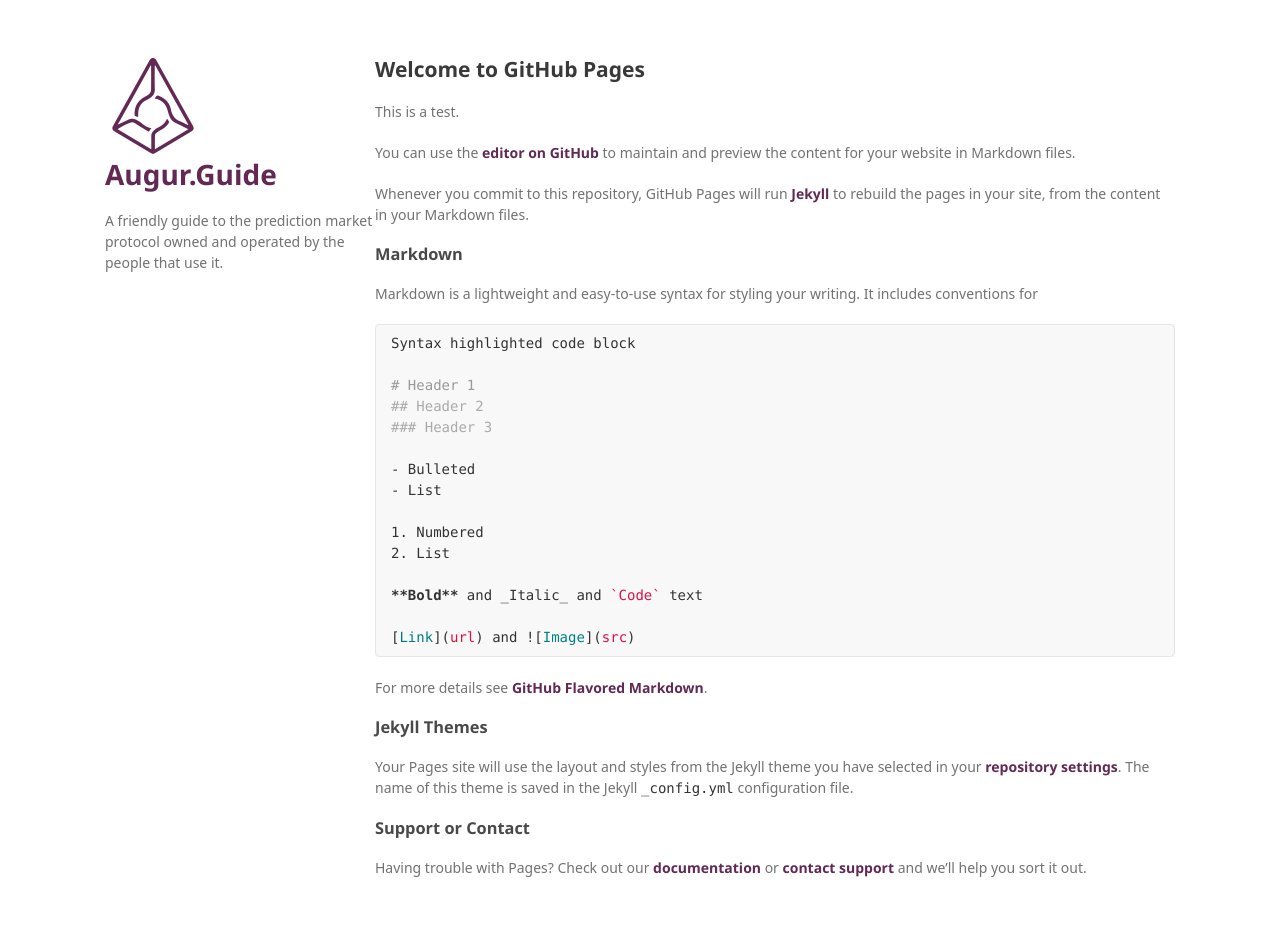
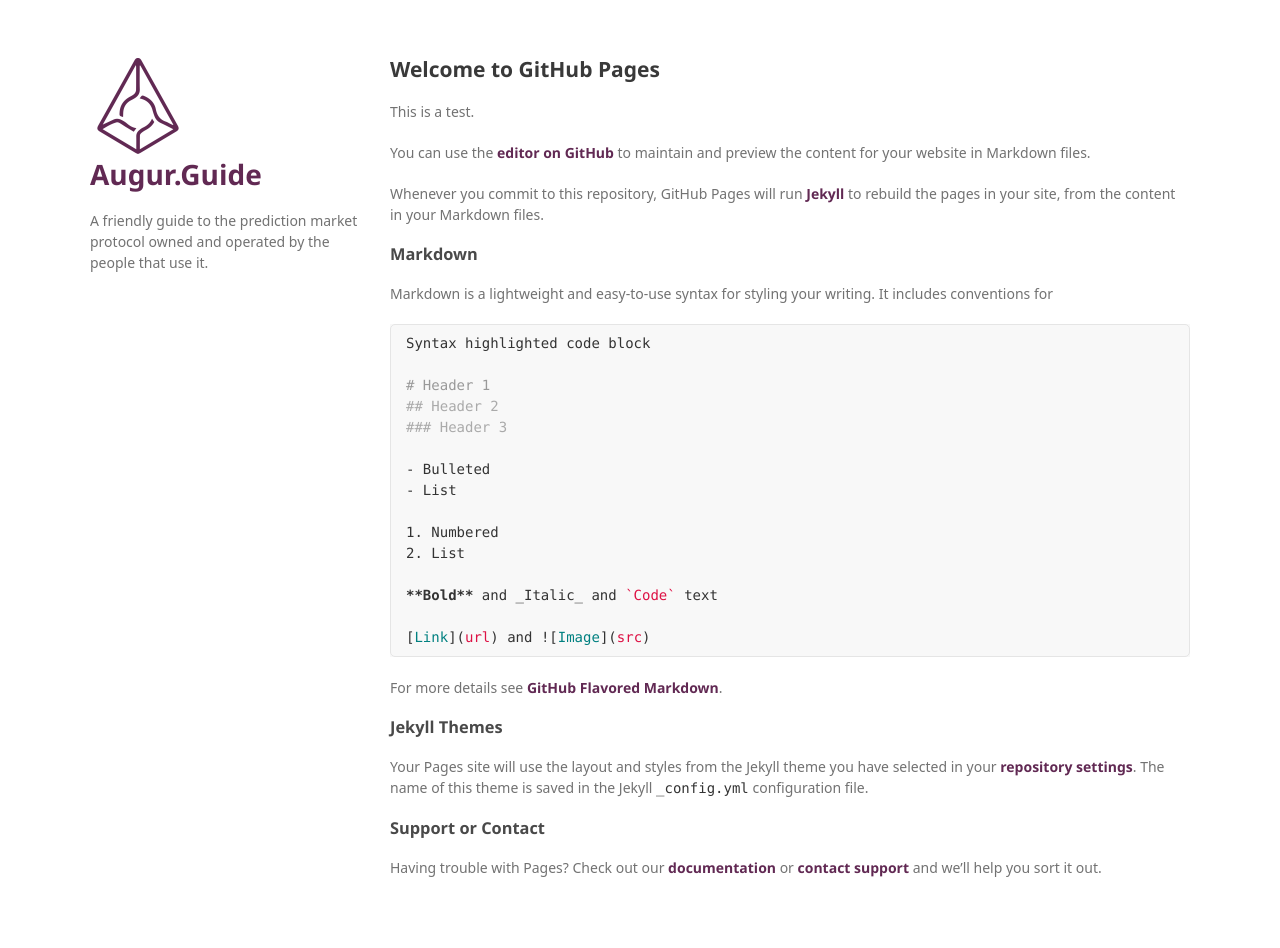
Before and after one commit to msagansk/Augur.Guide, a Jekyll site: the page built from index.md, in a window 1280 px wide. Built offline with Jekyll 4.4.1, drawn with Linux system fonts in a browser that asks for light colours; some web fonts are replaced; our own code applies the rules of GitHub Pages for plain Markdown files; a script that is not in the unit is left out.

Commit message:
Update style.scss

```diff
--- a/assets/css/style.scss
+++ b/assets/css/style.scss
@@ -390,7 +390,7 @@ a:hover small {
 }
 
 .wrapper {
-	width: 1070px;
+	width: 1100px;
 	margin: 0 auto
 }
 
```
